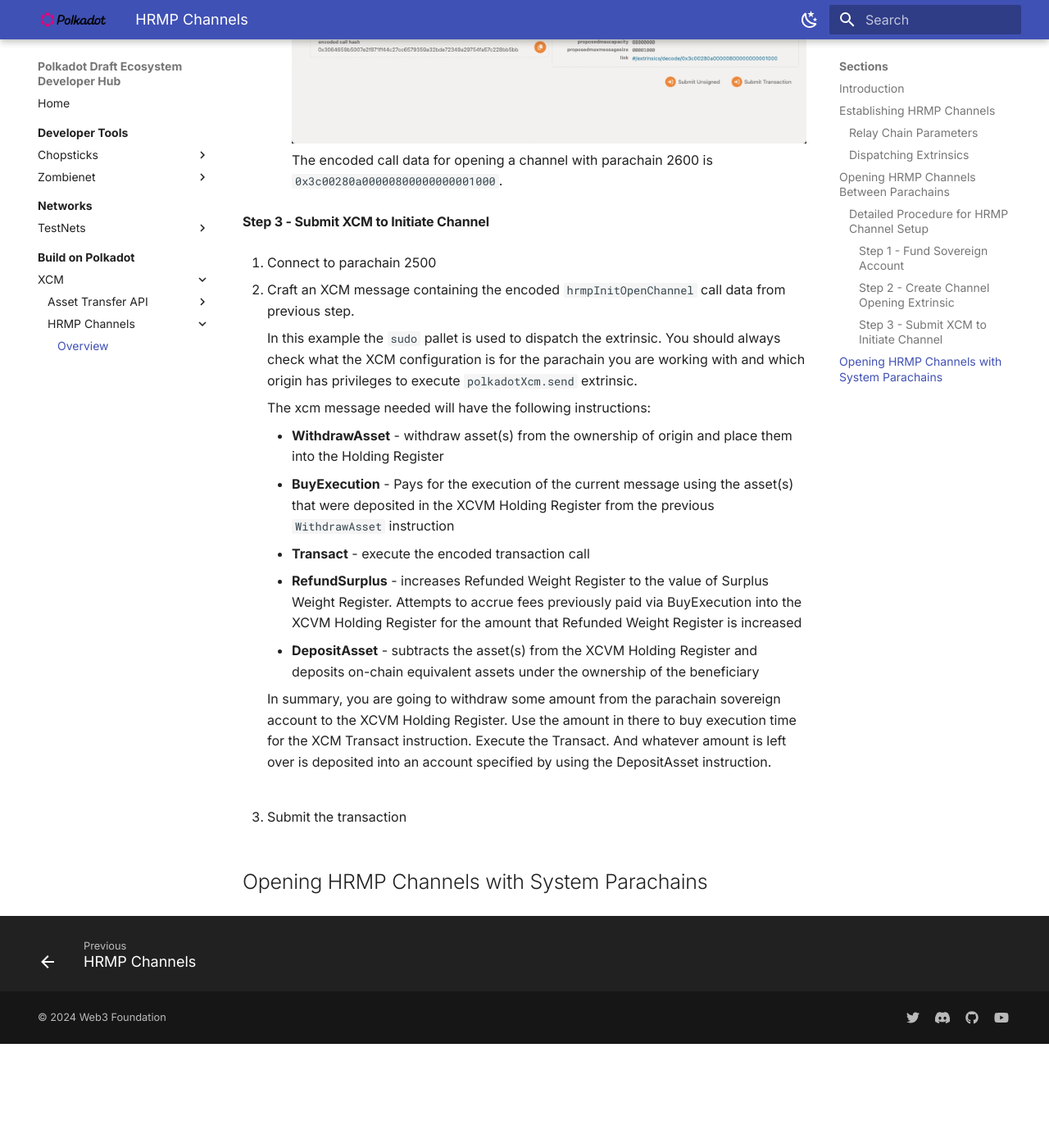
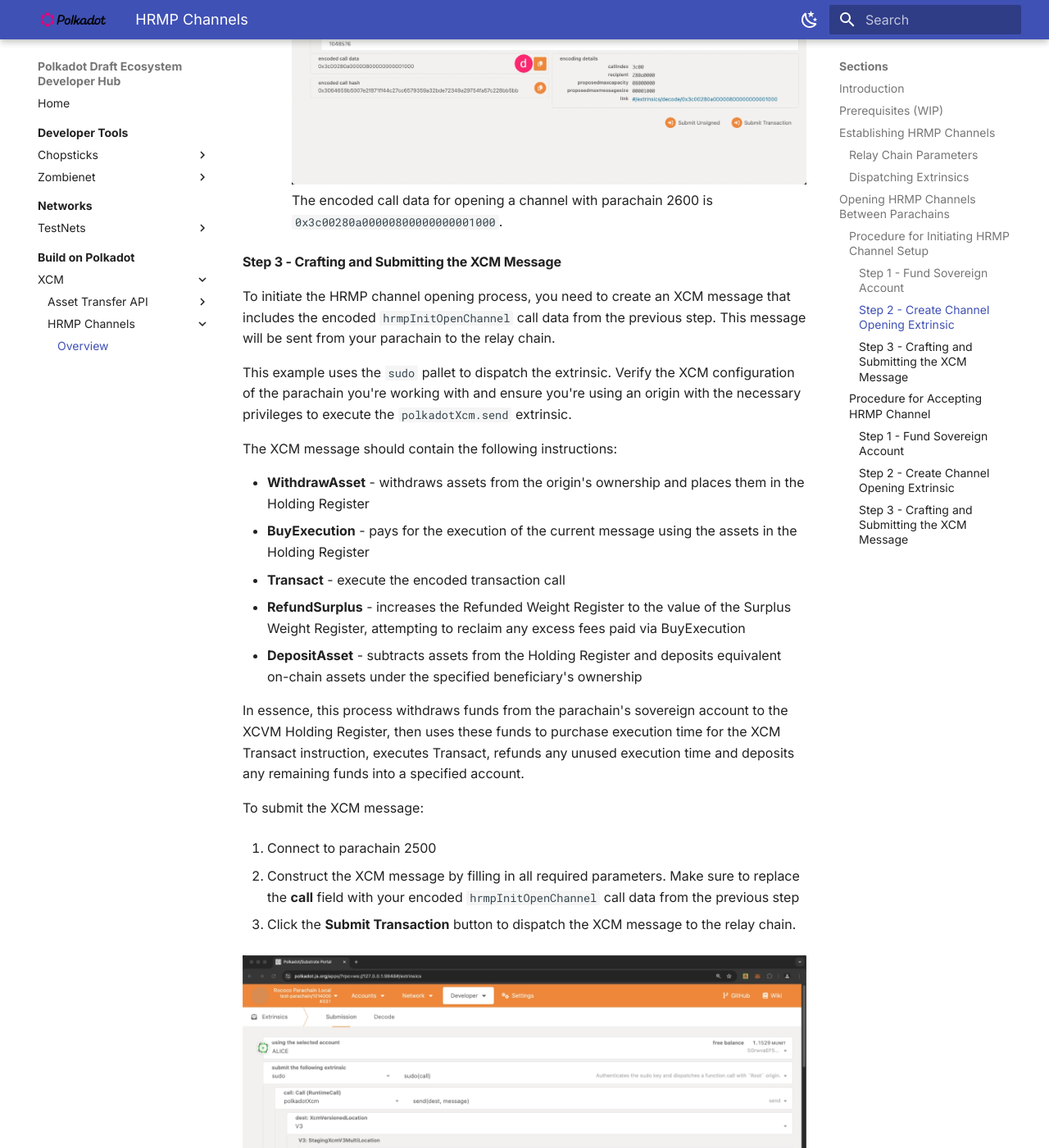
Before and after one commit to papermoonio/polkadot-ecosystem-docs-draft, an MkDocs documentation site: the page built from docs/build-on-polkadot/xcm/hrmp-channels/overview.md, in a window 1280 px wide and 1400 px high, scrolled down 5186 px. Shown: the whole window at 82% size. Built offline with MkDocs 1.6.1 and Material for MkDocs 9.7.7, drawn with Linux system fonts in a browser that asks for light colours; before the commit the page ends 6459 px from its top, so only the background shows below that; some of the changed text lies outside the part shown.

Commit message:
Add steps

```diff
--- a/docs/build-on-polkadot/xcm/hrmp-channels/overview.md
+++ b/docs/build-on-polkadot/xcm/hrmp-channels/overview.md
@@ -9,23 +9,27 @@
 
 Polkadot is designed to enable seamless interoperability between its connected parachains. At the core of this interoperability is the Cross-Consensus Message Format (XCM), a standard language that allows parachains to communicate and interact with each other.
 
-The actual network-layer protocol responsible for delivering XCM-formatted messages between parachains is called the Cross-Chain Message Passing (XCMP) protocol. XCMP maintains messaging queues on the Relay Chain, serving as a bridge to facilitate cross-chain interactions.
+The actual network-layer protocol responsible for delivering XCM-formatted messages between parachains is called the Cross-Chain Message Passing (XCMP) protocol. XCMP maintains messaging queues on the relay chain, serving as a bridge to facilitate cross-chain interactions.
 
-However, as XCMP is still under development, Polkadot has implemented a temporary substitute known as Horizontal Relay-routed Message Passing (HRMP). HRMP provides the same interface and functionality as the planned XCMP, but with a key difference - it stores all messages directly in the Relay Chain's storage, which is more resource-intensive.
+However, as XCMP is still under development, Polkadot has implemented a temporary substitute known as Horizontal Relay-routed Message Passing (HRMP). HRMP provides the same interface and functionality as the planned XCMP, but with a key difference - it stores all messages directly in the relay chain's storage, which is more resource-intensive.
 
-Once XCMP is fully implemented, HRMP will be deprecated in favor of the native XCMP protocol. XCMP will offer a more efficient and scalable solution for cross-chain message passing, as it will not require the Relay Chain to store all the messages.
+Once XCMP is fully implemented, HRMP will be deprecated in favor of the native XCMP protocol. XCMP will offer a more efficient and scalable solution for cross-chain message passing, as it will not require the relay chain to store all the messages.
+
+## Prerequisites (WIP)
+
+<!-- TODO -->
 
 ## Establishing HRMP Channels
 
-To facilitate communication between parachains using the HRMP protocol, the parachains must explicitly establish communication channels by registering them on the Relay Chain.
+To facilitate communication between parachains using the HRMP protocol, the parachains must explicitly establish communication channels by registering them on the relay chain.
 
-Downward and upward channels from and to the Relay Chain are implicitly available, meaning they do not need to be explicitly opened.
+Downward and upward channels from and to the relay chain are implicitly available, meaning they do not need to be explicitly opened.
 
-Opening an HRMP channel requires the parachains involved to make a deposit on the Relay Chain. This deposit covers the expenses of using the Relay Chain's storage for the message queues associated with the channel.
+Opening an HRMP channel requires the parachains involved to make a deposit on the relay chain. This deposit covers the expenses of using the relay chain's storage for the message queues associated with the channel.
 
 ### Relay Chain Parameters
 
-Each Polkadot relay chain has a set of configurable parameters that control the behavior of the message channels between parachains. These parameters include `hrmpSenderDeposit`, `hrmpRecipientDeposit`, `hrmpChannelMaxMessageSize`, and `hrmpChannelMaxCapacity`.
+Each Polkadot relay chain has a set of configurable parameters that control the behavior of the message channels between parachains. These parameters include `hrmpSenderDeposit`, `hrmpRecipientDeposit`, `hrmpChannelMaxMessageSize`, `hrmpChannelMaxCapacity` and more.
 
 When a parachain wants to open a new channel, it must take these parameter values into account to ensure the channel is configured properly.
 
@@ -64,11 +68,12 @@
 
 Once both unidirectional channels are established, the parachains can then send messages back and forth freely through the bidirectional HRMP communication channel.
 
-### Detailed Procedure for HRMP Channel Setup
+### Procedure for Initiating HRMP Channel Setup
 
 This example will demonstrate how to open a channel between parachain 2500 and parachain 2600, using Rococo Local as the relay chain.
 
-#### Step 1 - Fund Sovereign Account
+#### Step 1 - Fund Sovereign Account {: #init-fund-sovereign-account }
+<!-- <a id="init-fund-sovereign-account"></a> -->
 
 The sovereign account for parachain 2500 on the relay chain must be funded so it can take care of any XCM transact fees.
 
@@ -105,38 +110,102 @@
     1. Select the **hrmp** pallet
     2. Choose the **hrmpInitOpenChannel** extrinsic
     3. Fill in the parameters
-        - **recipient** - parachain ID
+        - **recipient** - parachain ID of the target chain (in this case, 2600)
         - **proposedMaxCapacity** - max number of messages that can be pending in the channel at once
         - **proposedMaxMessageSize** - max message size that could be put into the channel
     4. Copy the encoded call data
     ![](/polkadot-ecosystem-docs-draft/images/build-on-polkadot/hrmp-channels/hrmp-channels-5.webp)
     The encoded call data for opening a channel with parachain 2600 is `0x3c00280a00000800000000001000`.
 
-#### Step 3 - Submit XCM to Initiate Channel
+#### Step 3 - Crafting and Submitting the XCM Message {: #init-crafting-and-submitting-the-xcm-message }
+
+To initiate the HRMP channel opening process, you need to create an XCM message that includes the encoded `hrmpInitOpenChannel` call data from the previous step. This message will be sent from your parachain to the relay chain.
+
+This example uses the `sudo` pallet to dispatch the extrinsic. Verify the XCM configuration of the parachain you're working with and ensure you're using an origin with the necessary privileges to execute the `polkadotXcm.send` extrinsic.
+
+The XCM message should contain the following instructions:
+
+- **WithdrawAsset** - withdraws assets from the origin's ownership and places them in the Holding Register
+- **BuyExecution** - pays for the execution of the current message using the assets in the Holding Register
+- **Transact** - execute the encoded transaction call
+- **RefundSurplus** - increases the Refunded Weight Register to the value of the Surplus Weight Register, attempting to reclaim any excess fees paid via BuyExecution
+- **DepositAsset** - subtracts assets from the Holding Register and deposits equivalent on-chain assets under the specified beneficiary's ownership
+
+In essence, this process withdraws funds from the parachain's sovereign account to the XCVM Holding Register, then uses these funds to purchase execution time for the XCM Transact instruction, executes Transact, refunds any unused execution time and deposits any remaining funds into a specified account.
+
+To submit the XCM message:
 
 1. Connect to parachain 2500
 
-2. Craft an XCM message containing the encoded `hrmpInitOpenChannel` call data from previous step.
+2. Construct the XCM message by filling in all required parameters. Make sure to replace the **call** field with your encoded `hrmpInitOpenChannel` call data from the previous step
 
-    In this example the `sudo` pallet is used to dispatch the extrinsic. You should always check what the XCM configuration is for the parachain you are working with and which origin has privileges to execute `polkadotXcm.send` extrinsic.
+3. Click the **Submit Transaction** button to dispatch the XCM message to the relay chain.
 
-    The xcm message needed will have the following instructions:
+![](/polkadot-ecosystem-docs-draft/images/build-on-polkadot/hrmp-channels/hrmp-channels-6.webp)
 
-    - **WithdrawAsset** - withdraw asset(s) from the ownership of origin and place them into the Holding Register
-    - **BuyExecution** - Pays for the execution of the current message using the asset(s) that were deposited in the XCVM Holding Register from the previous `WithdrawAsset` instruction
-    - **Transact** - execute the encoded transaction call
-    - **RefundSurplus** - increases Refunded Weight Register to the value of Surplus Weight Register. Attempts to accrue fees previously paid via BuyExecution into the XCVM Holding Register for the amount that Refunded Weight Register is increased
-    - **DepositAsset** - subtracts the asset(s) from the XCVM Holding Register and deposits on-chain equivalent assets under the ownership of the beneficiary
+!!! note
+    The exact process and parameters for submitting this XCM message may vary depending on your specific parachain and relay chain configurations. Always refer to the most current documentation for your particular network setup.
 
-    In summary, you are going to withdraw some amount from the parachain sovereign account to the XCVM Holding Register. Use the amount in there to buy execution time for the XCM Transact instruction. Execute the Transact. And whatever amount is left over is deposited into an account specified by using the DepositAsset instruction.
+After submitting the XCM message to initiate the HRMP channel opening, you should verify that the request was successful. Follow these steps to check the status of your channel request:
 
+1. Using Polkadot.js Apps, connect to the relay chain and navigate to the **Developer** dropdown, then select the **Chain state** option
 
+2. Under the **hrmp** section, select the `hrmpOpenChannelRequests` function. Click the button with the **+** icon next to it to call the function. This will display the status of all pending channel requests
 
-    ![](/polkadot-ecosystem-docs-draft/images/build-on-polkadot/hrmp-channels/hrmp-channels-6.webp)
+If your channel request was successful, you should see an entry for your parachain ID in the list of open channel requests. This confirms that your request has been properly registered on the relay chain and is awaiting acceptance by the target parachain
 
-3. Submit the transaction
+![](/polkadot-ecosystem-docs-draft/images/build-on-polkadot/hrmp-channels/hrmp-channels-7.webp)
 
+### Procedure for Accepting HRMP Channel
 
+For the channel to be fully established, the target parachain must accept the channel request by submitting an XCM message to the relay chain.
 
+#### Step 1 - Fund Sovereign Account
 
-## Opening HRMP Channels with System Parachains
+Before proceeding, ensure that the sovereign account of parachain 2600 on the relay chain is funded. This account will be responsible for covering any XCM transact fees.
+To fund the account, follow the same process described in the previous section [Step 1 - Fund Sovereign Account](#init-fund-sovereign-account).
+
+#### Step 2 - Create Channel Opening Extrinsic
+
+1. In Polkadot.js Apps, connect to the relay chain, navigate to the **Developer** dropdown and select the **Extrinsics** option
+
+    ![](/polkadot-ecosystem-docs-draft/images/build-on-polkadot/hrmp-channels/hrmp-channels-4.webp)
+
+2. Construct an `hrmpAcceptOpenChannel` extrinsic call
+
+    1. Select the **hrmp** pallet
+    2. Choose the **hrmpAcceptOpenChannel** extrinsic
+    3. Fill in the parameters:
+        - **sender** - parachain ID of the requesting chain (in this case, 2500)
+    4. Copy the encoded call data
+    ![](/polkadot-ecosystem-docs-draft/images/build-on-polkadot/hrmp-channels/hrmp-channels-8.webp)
+    The encoded call data for accepting a channel with parachain 2500 should be `0x3c01c4090000`
+
+#### Step 3 - Crafting and Submitting the XCM Message
+
+To accept the HRMP channel opening, you need to create and submit an XCM message that includes the encoded `hrmpAcceptOpenChannel` call data from the previous step. This process is similar to the one described in the previous section's [Step 3 - Crafting and Submitting the XCM Message](#init-crafting-and-submitting-the-xcm-message), with a few key differences:
+- Use the encoded call data for `hrmpAcceptOpenChannel` obtained in Step 2 of this section
+- In the last XCM instruction (DepositAsset), set the beneficiary to parachain 2600's sovereign account to receive any surplus funds
+
+To submit the XCM message:
+
+1. Connect to parachain 2600 using Polkadot.js Apps
+2. Construct the XCM message by filling in all required parameters, ensuring you use the correct encoded call data and beneficiary information
+3. Submit the transaction to dispatch the XCM message to the relay chain
+    ![](/polkadot-ecosystem-docs-draft/images/build-on-polkadot/hrmp-channels/hrmp-channels-9.webp)
+
+After submitting the XCM message to accept the HRMP channel opening, verify that the channel has been set up correctly.
+
+1. Connect to the relay chain using Polkadot.js Apps
+2. Navigate to the **Developer** dropdown and select **Chain state**
+3. Under the **hrmp** section, query the **hrmpChannels** storage item
+
+If the channel has been successfully established, you should see the channel details in the query results.
+
+![](/polkadot-ecosystem-docs-draft/images/build-on-polkadot/hrmp-channels/hrmp-channels-10.webp)
+
+By following these steps, you will have successfully accepted the HRMP channel request and established a unidirectional channel between the two parachains.
+
+!!! note
+    Remember that for full bidirectional communication, you'll need to repeat this process in the opposite direction, with parachain 2600 initiating a channel request to parachain 2500.
+<!-- ## Opening HRMP Channels with System Parachains -->
```
Also changed, not shown: other parts of docs/build-on-polkadot/xcm/hrmp-channels/overview.md (+3 -3 lines), docs/images/build-on-polkadot/hrmp-channels/hrmp-channels-10.webp (added), docs/images/build-on-polkadot/hrmp-channels/hrmp-channels-5.webp, docs/images/build-on-polkadot/hrmp-channels/hrmp-channels-6.webp (added), docs/images/build-on-polkadot/hrmp-channels/hrmp-channels-7.webp (added), docs/images/build-on-polkadot/hrmp-channels/hrmp-channels-8.webp (added), docs/images/build-on-polkadot/hrmp-channels/hrmp-channels-9.webp (added).
